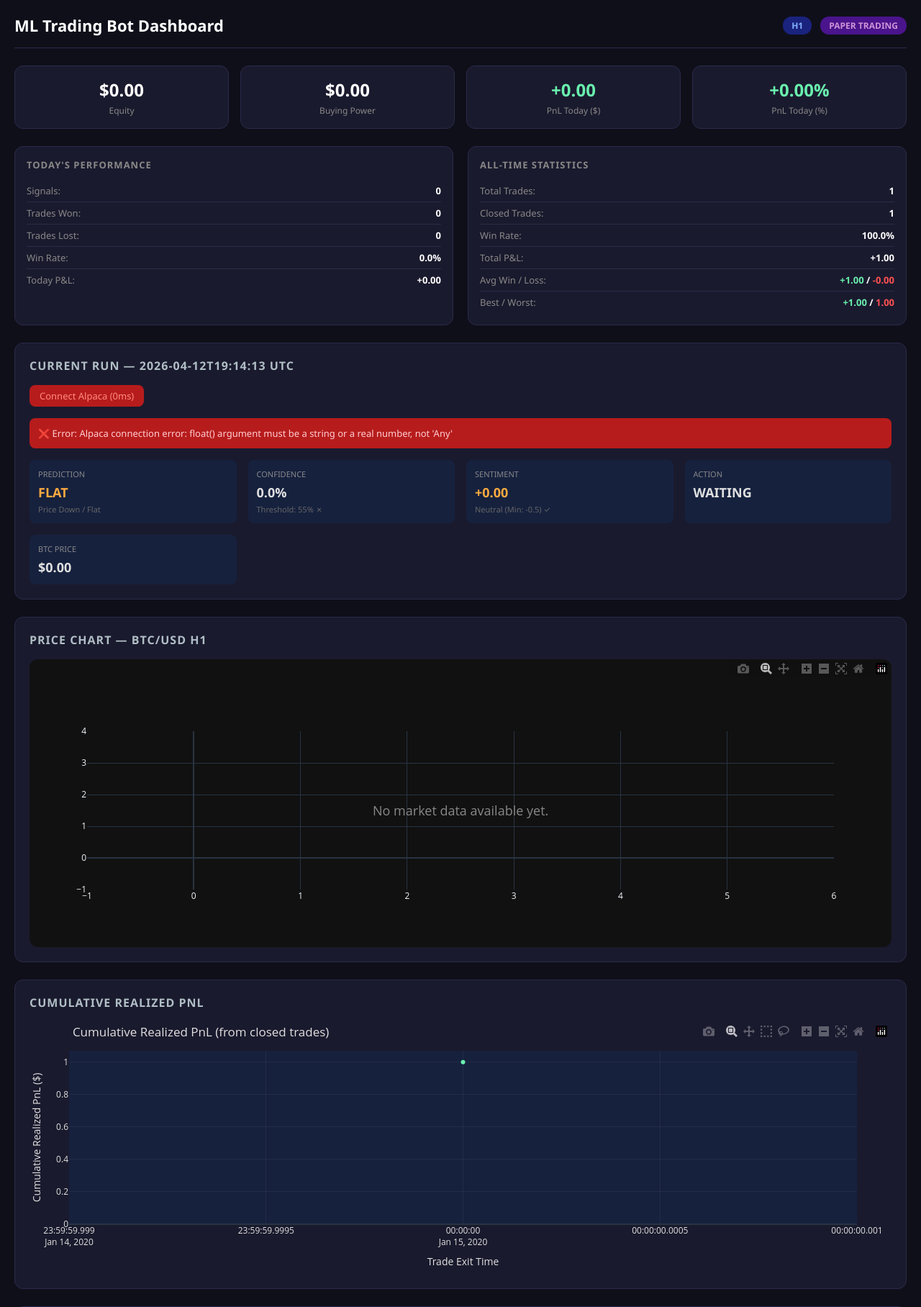
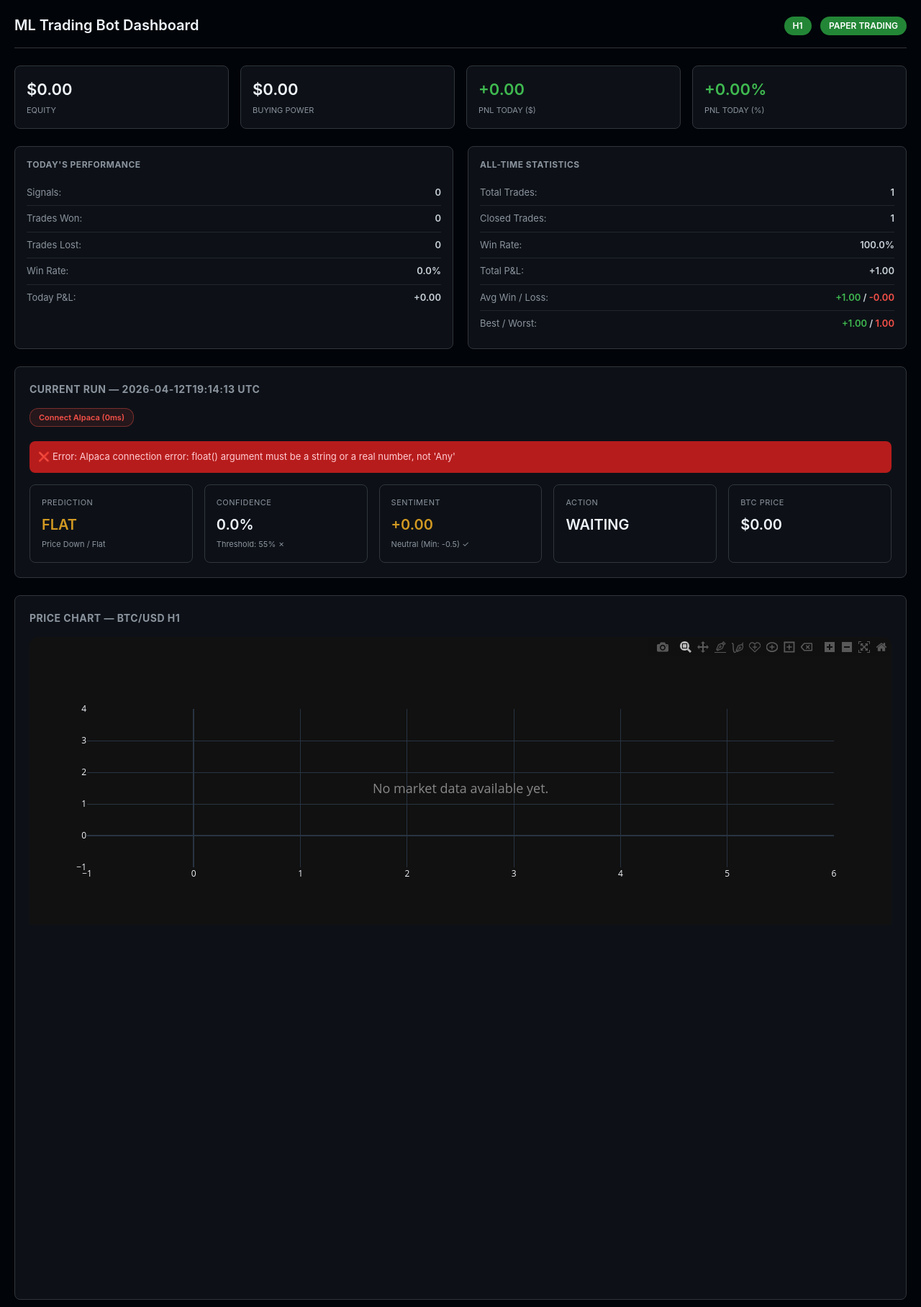
Before and after one commit to RaphaelMalburg/Trading-Bot-AI-ISLA, a Flask app: page / in a window 1280 px wide. Shown: the top 1816 px of the page at 72% size. Run offline with Flask 3, Linux system fonts and the light colour scheme; tables that the repository leaves empty hold one stand-in row (values such as "Sample post"); some libraries are stand-ins or nearby versions.

Commit message:
new fixes

```diff
--- a/src/trading_bot_multi.py
+++ b/src/trading_bot_multi.py
@@ -256,8 +256,8 @@ def trade_logic_multi():
         last_close_btc = df_btc.iloc[-1]['close']
         result["btc_close"] = float(last_close_btc)
 
-        # Store last 100 candles for charting
-        chart_df = df_btc.tail(100).copy()
+        # Store last 500 candles for charting (TradingView style)
+        chart_df = df_btc.tail(500).copy()
         if 'timestamp' in chart_df.columns:
             chart_df['timestamp'] = chart_df['timestamp'].astype(str)
         result["ohlcv_data"] = chart_df[['timestamp', 'open', 'high', 'low', 'close', 'volume']].to_dict(orient='records')
@@ -301,8 +301,8 @@ def trade_logic_multi():
             "atr": float(current_atr),
         }
 
-        # Store indicator series for chart overlays (last 100 bars)
-        chart_indicators = df_full.tail(100).copy()
+        # Store indicator series for chart overlays (last 500 bars)
+        chart_indicators = df_full.tail(500).copy()
         chart_indicators.index = chart_indicators.index.astype(str)
         result["chart_indicators"] = {
             "ema20": chart_indicators['ema20'].tolist(),
--- a/templates/dashboard.html
+++ b/templates/dashboard.html
@@ -8,98 +8,105 @@
     <style>
         * { margin: 0; padding: 0; box-sizing: border-box; }
         body {
-            font-family: 'Segoe UI', system-ui, -apple-system, sans-serif;
-            background: #0f0f1a;
-            color: #e0e0e0;
+            font-family: 'Inter', -apple-system, BlinkMacSystemFont, "Segoe UI", Roboto, Helvetica, Arial, sans-serif;
+            background-color: #010409;
+            color: #c9d1d9;
+            margin: 0;
             padding: 20px;
-            max-width: 1400px;
-            margin: 0 auto;
+            line-height: 1.5;
         }
+
+        .container { max-width: 1400px; margin: 0 auto; }
+
         header {
             display: flex;
             justify-content: space-between;
             align-items: center;
             margin-bottom: 24px;
             padding-bottom: 16px;
-            border-bottom: 1px solid #2a2a4a;
+            border-bottom: 1px solid #30363d;
         }
-        header h1 { font-size: 22px; color: #fff; }
+        header h1 { font-size: 20px; font-weight: 600; color: #f0f6fc; margin: 0; }
         .badges span {
-            display: inline-block;
+            background: #238636;
+            color: #fff;
             padding: 4px 12px;
-            border-radius: 12px;
+            border-radius: 20px;
             font-size: 12px;
             font-weight: 600;
+            display: inline-block;
             margin-left: 8px;
         }
-        .badge-live { background: #1b5e20; color: #69f0ae; }
-        .badge-h1 { background: #1a237e; color: #82b1ff; }
-        .badge-paper { background: #4a148c; color: #ce93d8; }
 
-        /* Stat cards */
+        /* Top stats bar */
         .stats-grid {
             display: grid;
-            grid-template-columns: repeat(auto-fit, minmax(160px, 1fr));
+            grid-template-columns: repeat(auto-fit, minmax(200px, 1fr));
             gap: 16px;
             margin-bottom: 24px;
         }
         .stat-card {
-            background: #1a1a2e;
-            border: 1px solid #2a2a4a;
-            border-radius: 12px;
+            background: #0d1117;
+            border: 1px solid #30363d;
+            border-radius: 8px;
             padding: 16px;
-            text-align: center;
         }
-        .stat-value { font-size: 24px; font-weight: 700; color: #fff; }
-        .stat-label { font-size: 12px; color: #888; margin-top: 4px; }
-        .positive { color: #69f0ae; }
-        .negative { color: #ff5252; }
+        .stat-value { font-size: 22px; font-weight: 600; color: #f0f6fc; }
+        .stat-label { font-size: 11px; color: #8b949e; text-transform: uppercase; margin-top: 4px; }
+        .positive { color: #3fb950; }
+        .negative { color: #f85149; }
 
         /* Summary statistics */
         .summary-grid {
             display: grid;
-            grid-template-columns: 1fr 1fr;
+            grid-template-columns: repeat(auto-fit, minmax(300px, 1fr));
             gap: 20px;
             margin-bottom: 24px;
         }
         .summary-card {
-            background: #1a1a2e;
-            border: 1px solid #2a2a4a;
-            border-radius: 12px;
+            background: #0d1117;
+            border: 1px solid #30363d;
+            border-radius: 8px;
             padding: 16px;
         }
         .summary-card h3 {
-            font-size: 13px;
-            color: #888;
+            font-size: 12px;
+            color: #8b949e;
             text-transform: uppercase;
-            letter-spacing: 1px;
+            letter-spacing: 0.5px;
             margin-bottom: 12px;
         }
         .summary-row {
             display: flex;
             justify-content: space-between;
-            padding: 6px 0;
-            border-bottom: 1px solid #2a2a4a;
+            padding: 8px 0;
+            border-bottom: 1px solid #21262d;
             font-size: 13px;
         }
         .summary-row:last-child { border-bottom: none; }
-        .summary-label { color: #888; }
-        .summary-value { color: #fff; font-weight: 600; }
+        .summary-label { color: #8b949e; }
+        .summary-value { color: #c9d1d9; font-weight: 600; }
 
         /* Cards */
         .card {
-            background: #1a1a2e;
-            border: 1px solid #2a2a4a;
-            border-radius: 12px;
+            background: #0d1117;
+            border: 1px solid #30363d;
+            border-radius: 8px;
             padding: 20px;
             margin-bottom: 24px;
         }
         .card h2 {
-            font-size: 16px;
-            color: #b0bec5;
+            font-size: 14px;
+            color: #8b949e;
             margin-bottom: 16px;
             text-transform: uppercase;
-            letter-spacing: 1px;
+            letter-spacing: 0.5px;
+        }
+
+        #chart-container {
+            width: 100%;
+            height: 900px;
+            background: #0d1117;
         }
 
         /* Pipeline steps */
@@ -107,16 +114,17 @@
             display: flex;
             flex-wrap: wrap;
             gap: 8px;
-            margin-bottom: 16px;
+            margin-bottom: 20px;
         }
         .step-badge {
-            padding: 6px 14px;
-            border-radius: 8px;
-            font-size: 13px;
-            font-weight: 500;
+            padding: 4px 12px;
+            border-radius: 12px;
+            font-size: 11px;
+            font-weight: 600;
+            border: 1px solid transparent;
         }
-        .step-ok { background: #1b5e20; color: #69f0ae; }
-        .step-error { background: #b71c1c; color: #ff8a80; }
+        .step-ok { background: rgba(35, 134, 54, 0.1); color: #3fb950; border-color: rgba(63, 185, 80, 0.4); }
+        .step-error { background: rgba(248, 81, 73, 0.1); color: #f85149; border-color: rgba(248, 81, 73, 0.4); }
 
         /* Alert box */
         .alert-box {
@@ -132,25 +140,24 @@
         /* Prediction display */
         .prediction-grid {
             display: grid;
-            grid-template-columns: repeat(auto-fit, minmax(280px, 1fr));
+            grid-template-columns: repeat(auto-fit, minmax(200px, 1fr));
             gap: 16px;
         }
-        .pred-item { padding: 12px; background: #16213e; border-radius: 8px; }
-        .pred-item .label { font-size: 11px; color: #888; text-transform: uppercase; }
-        .pred-item .value { font-size: 18px; font-weight: 600; margin-top: 6px; }
-        .pred-item .context { font-size: 11px; color: #666; margin-top: 4px; }
-        .buy-signal { color: #69f0ae; }
-        .sell-signal { color: #ff5252; }
-        .neutral-signal { color: #ffab40; }
+        .pred-item { padding: 16px; background: #0d1117; border: 1px solid #30363d; border-radius: 8px; }
+        .pred-item .label { font-size: 11px; color: #8b949e; text-transform: uppercase; letter-spacing: 0.5px; }
+        .pred-item .value { font-size: 20px; font-weight: 600; margin-top: 8px; color: #f0f6fc; }
+        .pred-item .context { font-size: 11px; color: #8b949e; margin-top: 4px; }
+        .buy-signal { color: #3fb950 !important; }
+        .sell-signal { color: #f85149 !important; }
+        .neutral-signal { color: #d29922 !important; }
 
         /* Headlines */
         .headlines { list-style: none; padding: 0; }
         .headlines li {
-            padding: 8px 0;
-            border-bottom: 1px solid #2a2a4a;
+            padding: 10px 0;
+            border-bottom: 1px solid #21262d;
             font-size: 13px;
-            color: #b0bec5;
-            line-height: 1.4;
+            color: #c9d1d9;
         }
         .headlines li:last-child { border-bottom: none; }
 
@@ -639,13 +655,28 @@
 <!-- Plotly chart render -->
 <script>
     var chartData = {{ chart_json|safe }};
+    var equityChartData = {{ equity_chart_json|safe }};
+
     if (chartData && chartData.data) {
-        Plotly.newPlot('chart-container', chartData.data, chartData.layout, {responsive: true});
+        const config = {
+            responsive: true,
+            scrollZoom: true,
+            displaylogo: false,
+            modeBarButtonsToAdd: ['drawline', 'drawopenpath', 'drawclosedpath', 'drawcircle', 'drawrect', 'eraseshape'],
+            modeBarButtonsToRemove: ['lasso2d', 'select2d'],
+            toImageButtonOptions: {
+                format: 'png',
+                filename: 'trading_bot_chart',
+                height: 900,
+                width: 1600,
+                scale: 2
+            }
+        };
+        Plotly.newPlot('chart-container', chartData.data, chartData.layout, config);
     }
 
-    var equityChartData = {{ equity_chart_json|safe }};
     if (equityChartData && equityChartData.data) {
-        Plotly.newPlot('equity-chart-container', equityChartData.data, equityChartData.layout, {responsive: true});
+        Plotly.newPlot('equity-chart-container', equityChartData.data, equityChartData.layout, {responsive: true, displaylogo: false});
     }
 
     // Trade Pagination
```
Also changed, not shown: other parts of templates/dashboard.html (+27 -18 lines), src/charts.py (+38 -9 lines).
